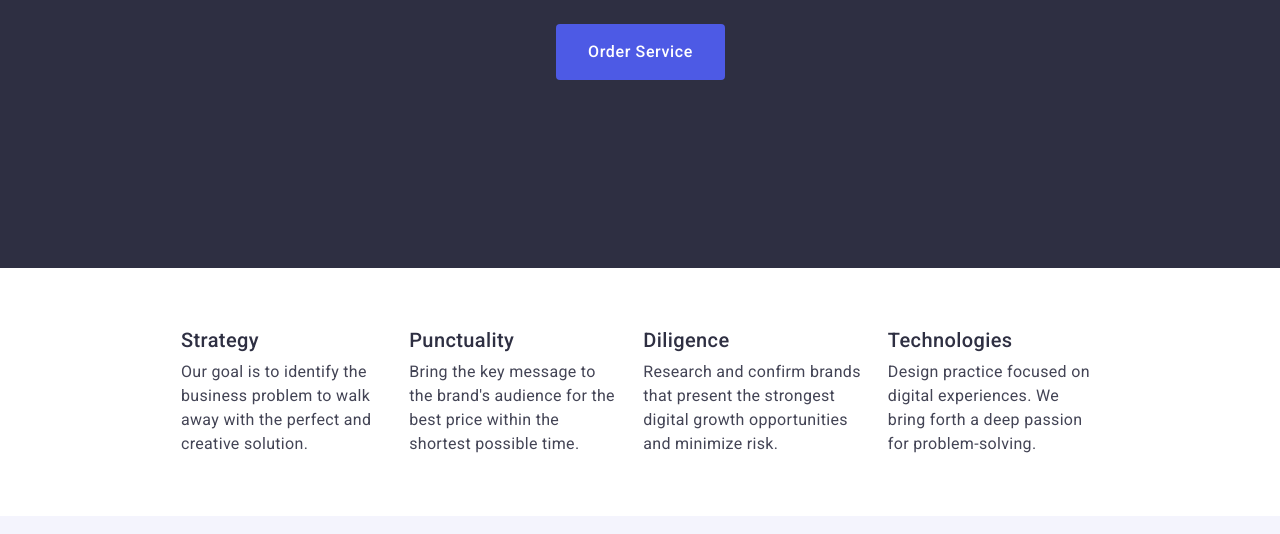
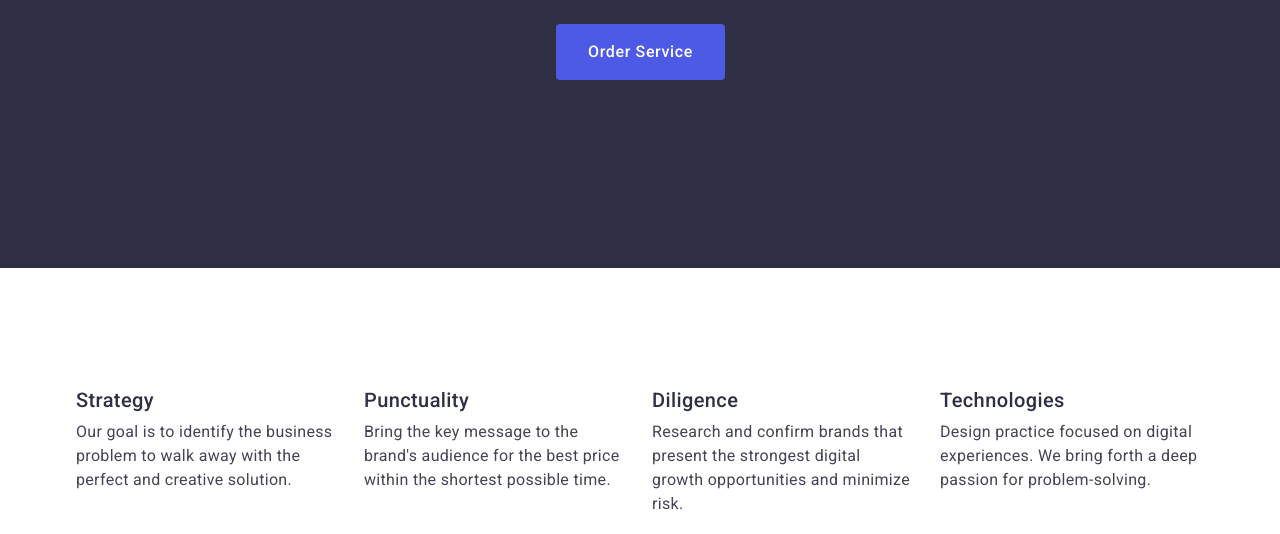
Before and after one commit to Valentina-t-y/goit-markup-hw-03, a plain HTML site: page index.html in a window 1280 px wide. Shown: the part 418-952 px from the top of the page. Drawn offline with nearby package versions, Linux system fonts and the light colour scheme.

Commit message:
Update styles.css

```diff
--- a/css/styles.css
+++ b/css/styles.css
@@ -191,18 +191,17 @@ body {
 /*========= /HERO STYLES =========*/
 
 /*========= BENEFITS STYLES ==========*/
-.benefits-container {
-  padding-left: 120px;
-  padding-right: 120px;
+.benefits {
+  padding: 120px 0;
 }
 
 .benefits-list {
   display: flex;
-  column-gap: 24px;
+  gap: 24px;
 }
 
 .benefits-list-item {
-  width: calc(100%- (24 * 3) / 4);
+  width: calc((100% - 72px) / 4);
 }
 
 .benefits-list-title {
```
